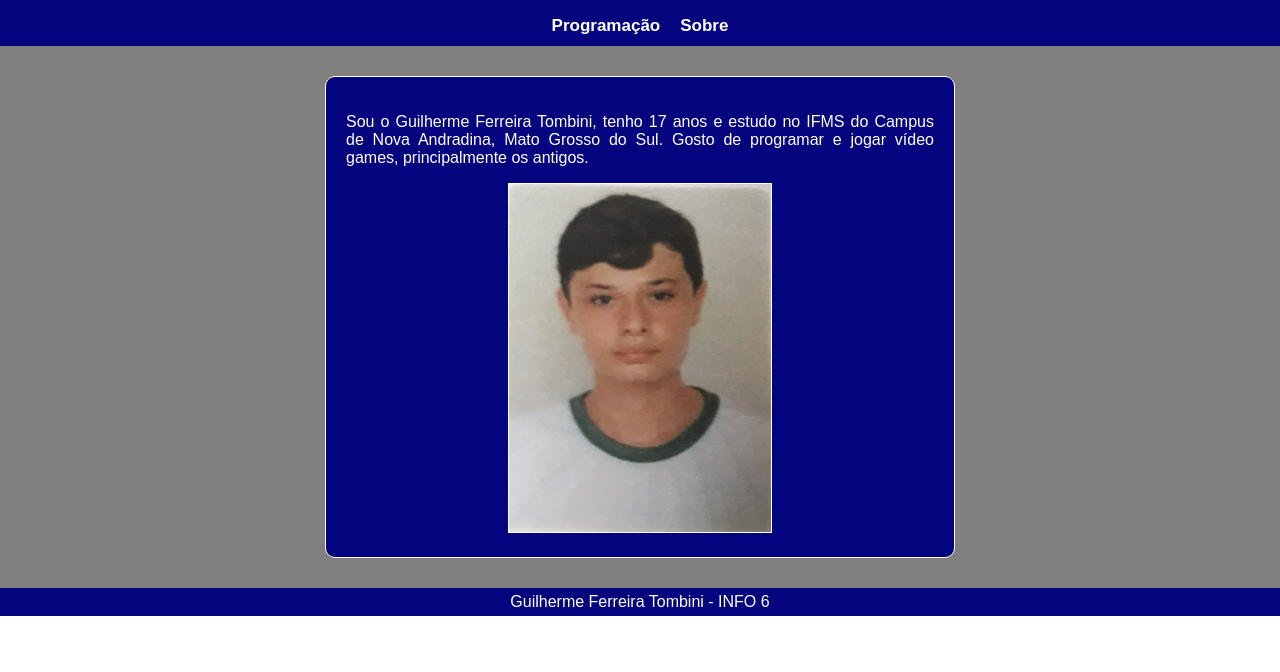
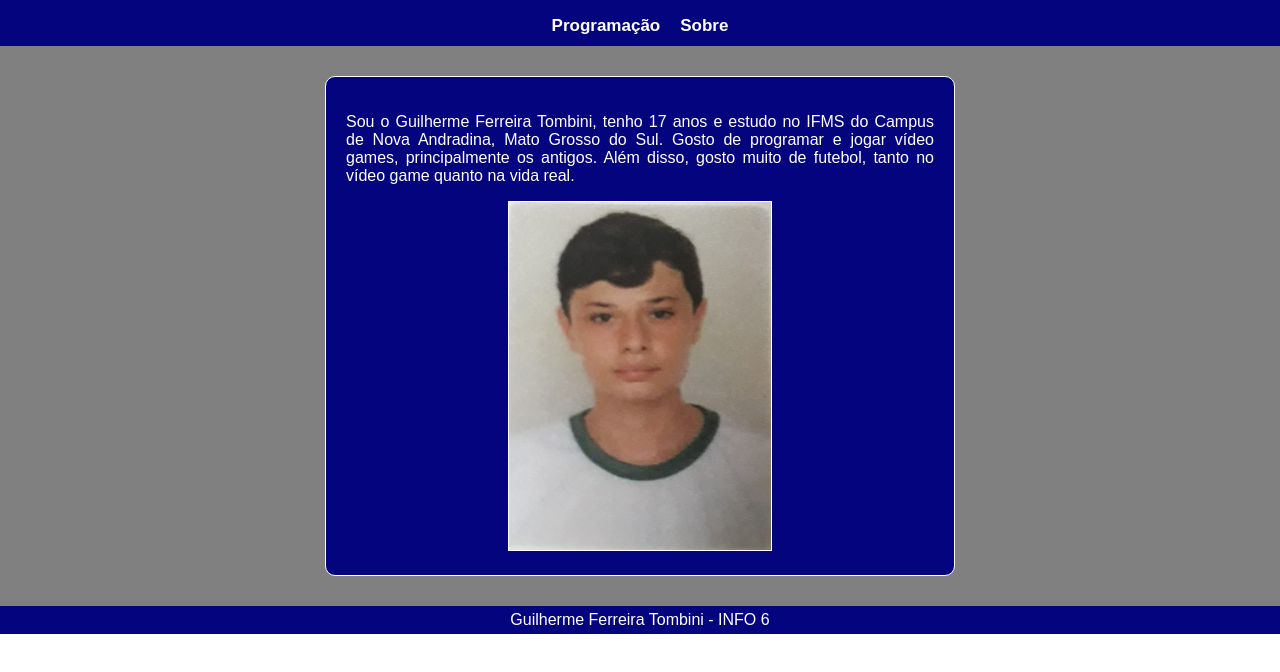
Before and after one commit to Guilherme-Ferreira-Tombini/MeuSite, a plain HTML site: page pages/sobre.html in a window 1280 px wide. Shown: the part 80-752 px from the top of the page. Drawn offline with Linux system fonts and the light colour scheme; files whose address does not match are found by name.

Commit message:
Modificado texto da pagina Sobre

```diff
--- a/pages/sobre.html
+++ b/pages/sobre.html
@@ -20,10 +20,12 @@
    <main>
 <div class="texto">
     <p>Sou o Guilherme Ferreira Tombini, tenho 17 anos e estudo no IFMS do Campus de Nova Andradina,
-        Mato Grosso do Sul. Gosto de programar e jogar vídeo games, principalmente os antigos.</p>
+        Mato Grosso do Sul. Gosto de programar e jogar vídeo games, principalmente os antigos.
+        Além disso, gosto muito de futebol, tanto no vídeo game quanto na vida real.
+    </p>
         <center>
             <img src="../image/image8.jpg" alt="">
-            </center>
+        </center>
 </div>
 
    </main>
```
